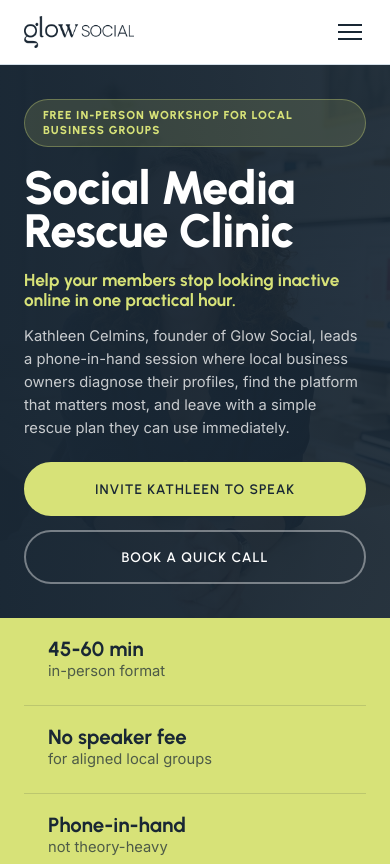
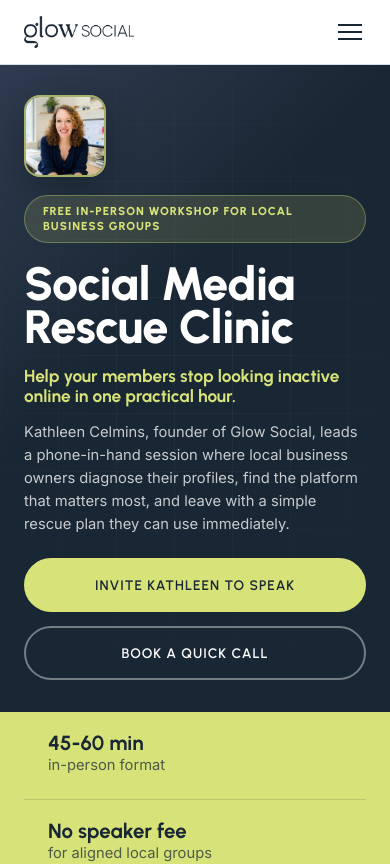
Before and after one commit to glowsocial/glowsocial.com, a Next.js app: page /social-media-rescue-clinic in a window 390 px wide. Shown: the top 864 px of the page. Built offline with nearby package versions, Linux system fonts and the light colour scheme.

Commit message:
Refine rescue clinic hero portrait

```diff
--- a/app/social-media-rescue-clinic/page.js
+++ b/app/social-media-rescue-clinic/page.js
@@ -141,16 +141,9 @@
       />
 
       <section className="rescue-hero">
-        <Image
-          src="/images/kathleen-celmins-founder.jpg"
-          alt=""
-          fill
-          priority
-          className="rescue-hero-image"
-          sizes="100vw"
-        />
-        <div className="rescue-hero-scrim" />
+        <div className="rescue-hero-grid" aria-hidden="true" />
         <div className="container rescue-hero-inner">
+          <div className="rescue-hero-copy-block">
             <p className="rescue-kicker">Free in-person workshop for local business groups</p>
             <h1>Social Media Rescue Clinic</h1>
             <p className="rescue-hero-sub">
@@ -171,6 +164,21 @@
               <Link href="/lets-meet" className="btn btn--white-outline btn--lg">
                 Book a Quick Call
               </Link>
+            </div>
+          </div>
+          <div className="rescue-hero-portrait">
+            <Image
+              src="/images/kathleen-celmins-founder.jpg"
+              alt="Kathleen Celmins, founder of Glow Social"
+              width={320}
+              height={426}
+              priority
+              className="rescue-hero-portrait-image"
+            />
+            <div className="rescue-hero-portrait-caption">
+              <strong>Kathleen Celmins</strong>
+              <span>Founder of Glow Social</span>
+            </div>
           </div>
         </div>
       </section>
--- a/app/social-media-rescue-clinic/rescue-clinic.css
+++ b/app/social-media-rescue-clinic/rescue-clinic.css
@@ -9,31 +9,35 @@
   display: flex;
   align-items: center;
   overflow: hidden;
-  background: var(--navy);
+  background:
+    linear-gradient(135deg, rgba(147, 153, 204, 0.18) 0%, rgba(25, 39, 52, 0) 38%),
+    var(--navy);
   padding: 76px 0 70px;
 }
 
-.rescue-hero-image {
-  object-fit: cover;
-  object-position: 76% 34%;
-  opacity: 0.48;
-  filter: saturate(0.88) contrast(1.08);
-}
-
-.rescue-hero-scrim {
+.rescue-hero-grid {
   position: absolute;
   inset: 0;
-  background:
-    linear-gradient(90deg, rgba(25, 39, 52, 0.98) 0%, rgba(25, 39, 52, 0.88) 42%, rgba(25, 39, 52, 0.36) 100%),
-    linear-gradient(0deg, rgba(25, 39, 52, 0.34), rgba(25, 39, 52, 0.12));
+  pointer-events: none;
+  background-image:
+    linear-gradient(rgba(255, 255, 255, 0.035) 1px, transparent 1px),
+    linear-gradient(90deg, rgba(255, 255, 255, 0.035) 1px, transparent 1px);
+  background-size: 58px 58px;
+  mask-image: radial-gradient(ellipse 76% 72% at 48% 44%, black 18%, transparent 84%);
 }
 
 .rescue-hero-inner {
   position: relative;
   z-index: 1;
-  max-width: 820px;
-  margin-left: max(24px, calc((100vw - var(--max-width)) / 2));
-  margin-right: auto;
+  display: grid;
+  grid-template-columns: minmax(0, 1fr) 320px;
+  gap: 58px;
+  align-items: center;
+  width: 100%;
+}
+
+.rescue-hero-copy-block {
+  max-width: 760px;
 }
 
 .rescue-kicker {
@@ -77,6 +81,44 @@
   line-height: 1.75;
   max-width: 660px;
   margin-bottom: 32px;
+}
+
+.rescue-hero-portrait {
+  justify-self: end;
+  width: min(320px, 100%);
+}
+
+.rescue-hero-portrait-image {
+  width: 100%;
+  height: auto;
+  aspect-ratio: 1 / 1;
+  object-fit: cover;
+  object-position: 50% 28%;
+  border-radius: 28px;
+  border: 3px solid rgba(215, 226, 120, 0.72);
+  box-shadow: 0 24px 72px rgba(0, 0, 0, 0.28);
+}
+
+.rescue-hero-portrait-caption {
+  margin-top: 16px;
+  padding-left: 4px;
+}
+
+.rescue-hero-portrait-caption strong,
+.rescue-hero-portrait-caption span {
+  display: block;
+}
+
+.rescue-hero-portrait-caption strong {
+  color: var(--white);
+  font-family: var(--font-heading);
+  font-size: 1rem;
+  font-weight: 800;
+}
+
+.rescue-hero-portrait-caption span {
+  color: rgba(255, 255, 255, 0.62);
+  font-size: 0.9rem;
 }
 
 .rescue-hero-actions,
@@ -420,17 +462,25 @@
     padding: 58px 0 56px;
   }
 
-  .rescue-hero-image {
-    object-position: 70% 26%;
+  .rescue-hero-inner {
+    grid-template-columns: 1fr;
+    gap: 26px;
   }
 
-  .rescue-hero-scrim {
-    background: linear-gradient(90deg, rgba(25, 39, 52, 0.98) 0%, rgba(25, 39, 52, 0.86) 100%);
+  .rescue-hero-portrait {
+    order: -1;
+    justify-self: start;
+    width: 112px;
   }
 
-  .rescue-hero-inner {
-    margin-left: auto;
-    max-width: var(--max-width);
+  .rescue-hero-portrait-image {
+    border-radius: 20px;
+    border-width: 2px;
+    box-shadow: 0 12px 32px rgba(0, 0, 0, 0.24);
+  }
+
+  .rescue-hero-portrait-caption {
+    display: none;
   }
 
   .rescue-proof-grid,
@@ -461,7 +511,19 @@
 
 @media (max-width: 640px) {
   .rescue-hero {
-    padding: 34px 0 34px;
+    padding: 30px 0 32px;
+  }
+
+  .rescue-hero-inner {
+    gap: 18px;
+  }
+
+  .rescue-hero-portrait {
+    width: 82px;
+  }
+
+  .rescue-hero-portrait-image {
+    border-radius: 16px;
   }
 
   .rescue-kicker {
```
Lines whose indentation alone changed are shown as unchanged.
